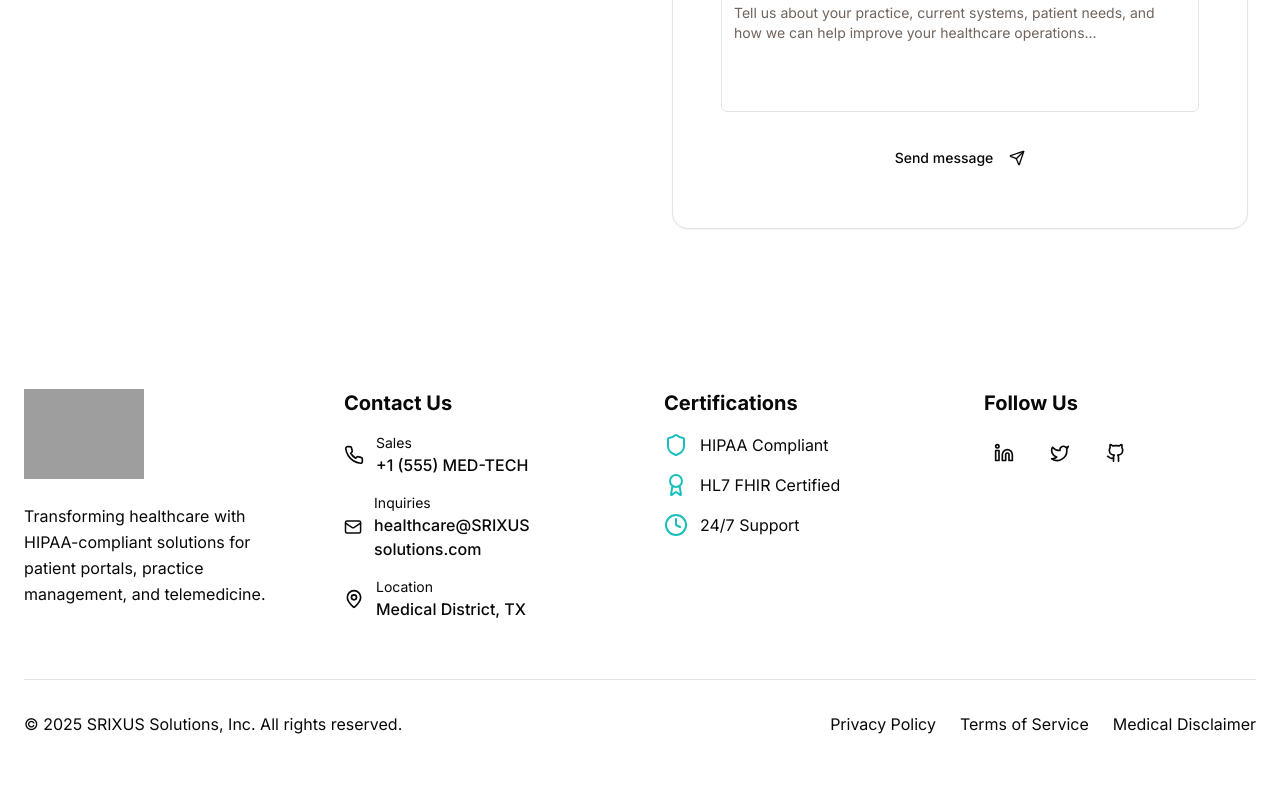
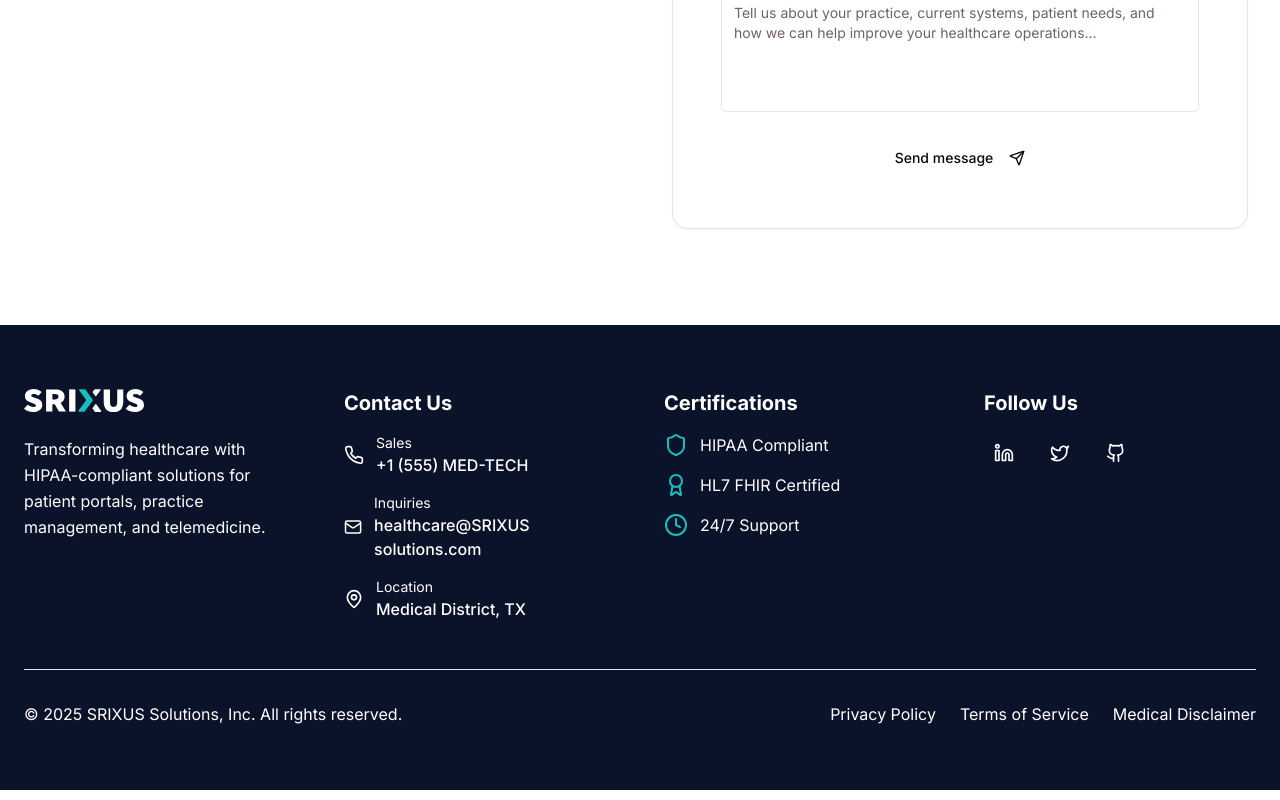
Before and after one commit to waqas-201/agency-work, a Next.js app: page / in a window 1280 px wide. Shown: the part 8534-9334 px from the top of the page. Built offline with nearby package versions, Linux system fonts and the light colour scheme; grey boxes are pictures that could not be loaded.

Commit message:
added footer changes

```diff
--- a/components/footer.tsx
+++ b/components/footer.tsx
@@ -31,7 +31,7 @@ export function Footer() {
   ]
 
   return (
-    <footer className="bg-background-emphasis text-text-primary-foreground">
+    <footer className="bg-[#0b132b] text-background">
       <div className="max-w-7xl mx-auto px-6 py-16">
         {/* Top Section */}
         <div className="grid lg:grid-cols-4 gap-12 mb-12">
@@ -40,7 +40,7 @@ export function Footer() {
             <Link href="/" className="flex items-center space-x-3 mb-6">
               <Image
 
-                src="/SRIXUS-LOGO-DARK  .svg"
+                src="/SRIXUS-LOGO-DARK.svg"
                 alt="Patient portal dashboard interface"
                 width={120}
                 height={80}
```
